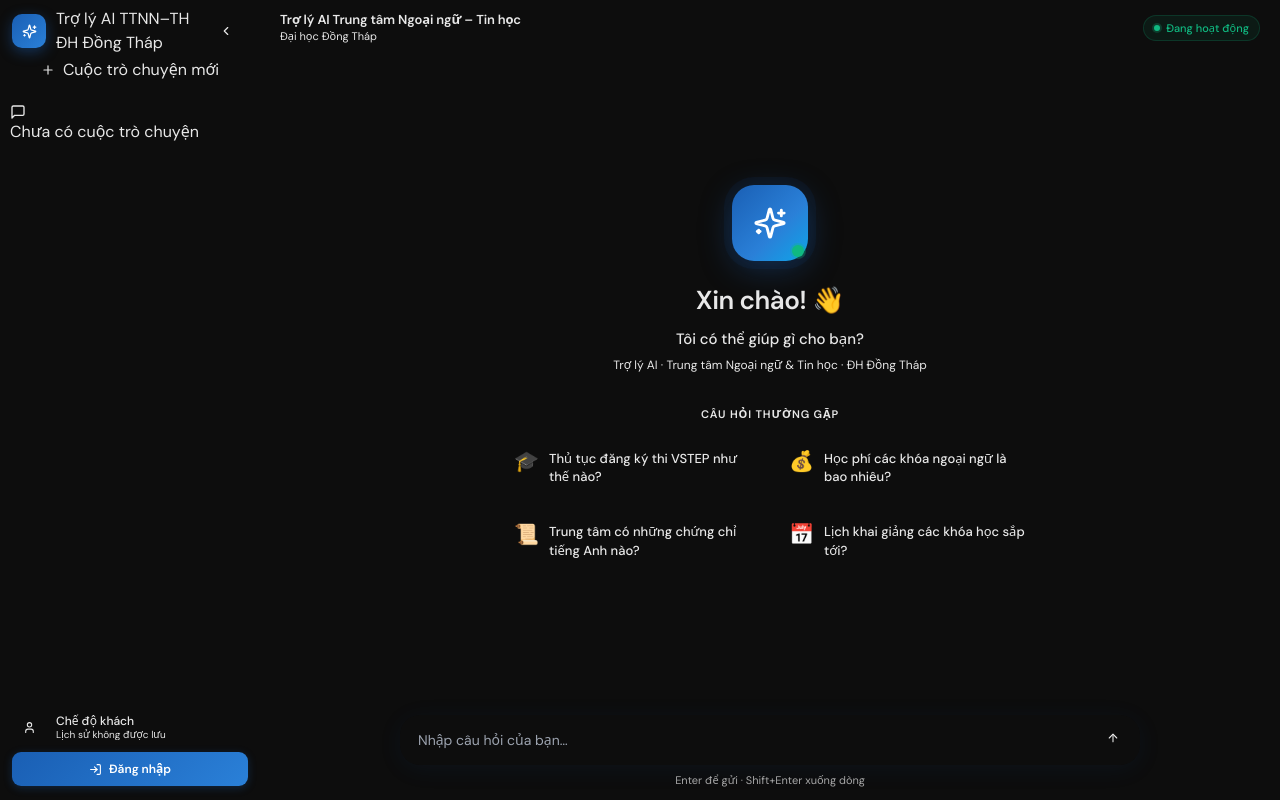
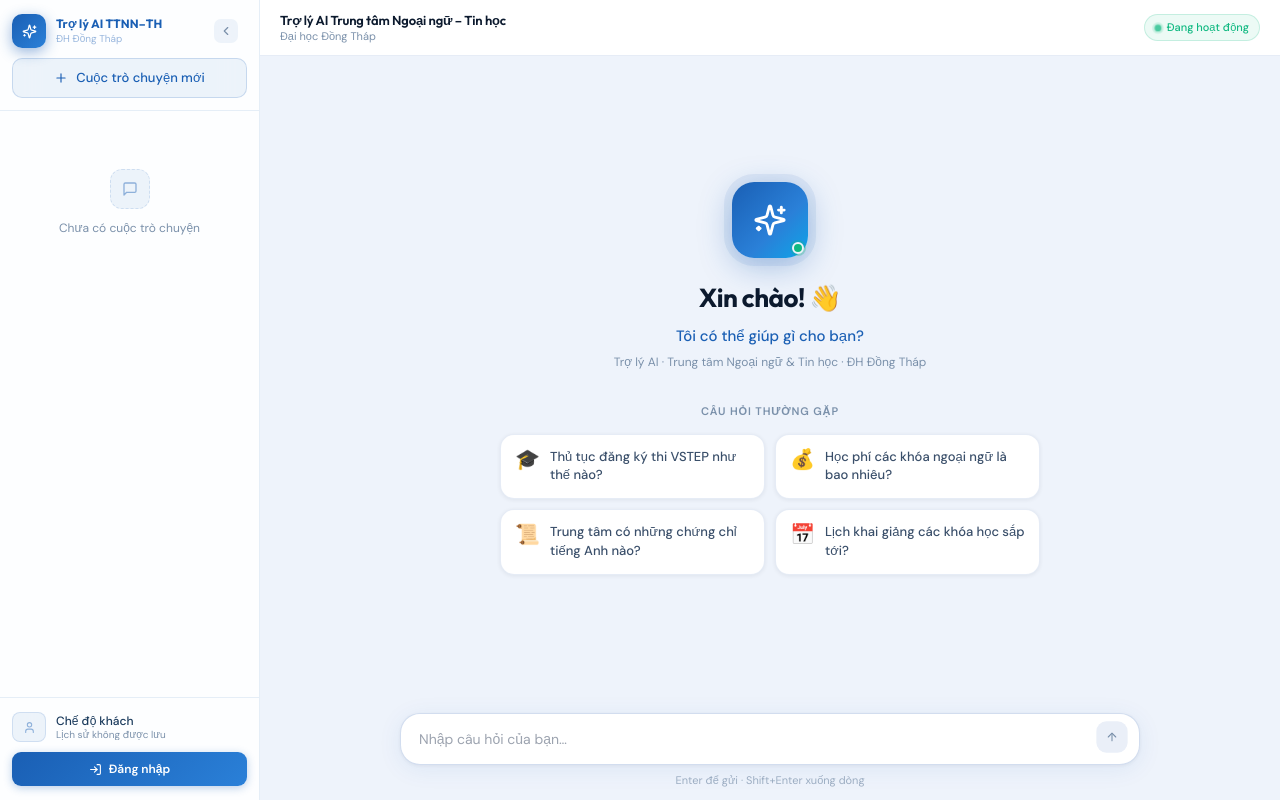
Before and after one commit to TanPhuc-source/chatbot-rag, a React (Vite) app in the folder frontend/: page / in a window 1280 px wide. Built offline with nearby package versions, Linux system fonts and the light colour scheme; the HTML template or start-up script is replaced by a standard one.

Commit message:
update index.css

```diff
--- a/frontend/src/index.css
+++ b/frontend/src/index.css
@@ -1,106 +1,140 @@
+@import url('https://fonts.googleapis.com/css2?family=Outfit:wght@300;400;500;600;700&family=DM+Sans:ital,opsz,wght@0,9..40,300;0,9..40,400;0,9..40,500;0,9..40,600;1,9..40,400&display=swap');
+
 @tailwind base;
 @tailwind components;
 @tailwind utilities;
 
-:root {
-  --font-sans: 'DM Sans', system-ui, sans-serif;
-  --font-mono: 'DM Mono', monospace;
+@layer base {
+  *, *::before, *::after { box-sizing: border-box; }
+  :root {
+    --bg-base:#eef3fb;--bg-1:#ffffff;--bg-2:#f4f7fd;--bg-3:#eaeff8;--bg-4:#dce6f5;
+    --border:rgba(50,100,180,0.12);--border-mid:rgba(50,100,180,0.22);--border-strong:rgba(50,100,180,0.38);
+    --text-primary:#0c1a2e;--text-secondary:#3a4f6a;--text-muted:#7a90aa;
+    --brand:#1a5fb4;--brand-2:#2070d0;--brand-hover:#1450a0;--brand-light:#e6f0fc;--brand-glow:rgba(26,95,180,0.18);
+    --success:#10b981;--shadow-sm:0 1px 4px rgba(12,26,46,0.07);--shadow-md:0 4px 16px rgba(12,26,46,0.10);
+    --shadow-brand:0 4px 20px rgba(26,95,180,0.28);--scrollbar-thumb:rgba(50,100,180,0.18);
+    --sb-bg:rgba(255,255,255,0.88);--sb-border:rgba(26,95,180,0.10);--sb-title:#1a5fb4;
+    --sb-sub:rgba(26,95,180,0.45);--sb-text:#1a3a5c;--sb-muted:#7a90aa;--sb-icon:rgba(26,95,180,0.45);
+    --sb-hover:rgba(26,95,180,0.05);--sb-active-bg:rgba(26,95,180,0.09);--sb-active-border:rgba(26,95,180,0.20);
+    --sb-active-text:#1a5fb4;--sb-active-icon:#1a5fb4;--sb-btn-bg:rgba(26,95,180,0.07);
+    --sb-btn-border:rgba(26,95,180,0.18);--sb-btn-text:#1a5fb4;--sb-badge-bg:rgba(26,95,180,0.07);
+    --sb-badge-border:rgba(26,95,180,0.14);--sb-badge-text:rgba(26,95,180,0.55);
+    --sb-avatar-bg:rgba(26,95,180,0.07);--sb-avatar-border:rgba(26,95,180,0.14);
+    --sb-trash:rgba(26,95,180,0.28);--sb-login-bg:rgba(26,95,180,0.08);--sb-login-border:rgba(26,95,180,0.22);
+    --sb-login-text:#1a5fb4;--sb-user-hover:rgba(26,95,180,0.05);--sb-logout:rgba(26,95,180,0.38);
+  }
+  .dark {
+    --bg-base:#07101c;--bg-1:#0d1a28;--bg-2:#122030;--bg-3:#182840;--bg-4:#1e3050;
+    --border:rgba(60,110,190,0.14);--border-mid:rgba(60,110,190,0.26);--border-strong:rgba(60,110,190,0.42);
+    --text-primary:#ddeaf8;--text-secondary:#7aa0c0;--text-muted:#3a5575;
+    --brand:#3b82f6;--brand-2:#60a5fa;--brand-hover:#2563eb;--brand-light:#182840;--brand-glow:rgba(59,130,246,0.22);
+    --success:#34d399;--shadow-sm:0 1px 4px rgba(0,0,0,0.28);--shadow-md:0 4px 16px rgba(0,0,0,0.38);
+    --shadow-brand:0 4px 20px rgba(59,130,246,0.28);--scrollbar-thumb:rgba(60,110,190,0.22);
+    --sb-bg:#060d18;--sb-border:rgba(255,255,255,0.065);--sb-title:#c0d4ee;
+    --sb-sub:rgba(192,212,238,0.42);--sb-text:#b0c8e8;--sb-muted:rgba(192,212,238,0.45);
+    --sb-icon:rgba(192,212,238,0.45);--sb-hover:rgba(255,255,255,0.05);
+    --sb-active-bg:rgba(59,130,246,0.20);--sb-active-border:rgba(59,130,246,0.28);
+    --sb-active-text:#93c5fd;--sb-active-icon:#60a5fa;--sb-btn-bg:rgba(59,130,246,0.12);
+    --sb-btn-border:rgba(59,130,246,0.28);--sb-btn-text:#93c5fd;--sb-badge-bg:rgba(255,255,255,0.06);
+    --sb-badge-border:rgba(255,255,255,0.10);--sb-badge-text:rgba(192,212,238,0.60);
+    --sb-avatar-bg:rgba(255,255,255,0.06);--sb-avatar-border:rgba(255,255,255,0.09);
+    --sb-trash:rgba(192,212,238,0.32);--sb-login-bg:rgba(59,130,246,0.12);--sb-login-border:rgba(59,130,246,0.28);
+    --sb-login-text:#93c5fd;--sb-user-hover:rgba(255,255,255,0.05);--sb-logout:rgba(192,212,238,0.40);
+  }
+  html,body,#root { height:100%;margin:0;background:var(--bg-base);color:var(--text-primary);font-family:'DM Sans',sans-serif;-webkit-font-smoothing:antialiased;transition:background-color 0.25s ease,color 0.25s ease; }
+  ::-webkit-scrollbar{width:3px}::-webkit-scrollbar-track{background:transparent}::-webkit-scrollbar-thumb{background:var(--scrollbar-thumb);border-radius:8px}
+  ::selection{background:var(--brand-glow)}
 }
 
-* {
-  box-sizing: border-box;
+html,body{overflow:hidden;width:100%;height:100%;position:fixed}
+@supports (height:100dvh){html,body,#root{height:100dvh}}
+.font-display{font-family:'Outfit',sans-serif}
+
+.bubble-user{border-radius:22px 22px 5px 22px!important;background:linear-gradient(135deg,var(--brand) 0%,var(--brand-2) 100%)!important;color:white!important;box-shadow:var(--shadow-brand)!important}
+.bubble-ai{border-radius:5px 22px 22px 22px!important;background:var(--bg-1)!important;border:1px solid var(--border)!important;box-shadow:var(--shadow-sm)!important}
+.input-glass{backdrop-filter:blur(20px);-webkit-backdrop-filter:blur(20px);background:var(--bg-1)!important;border-color:var(--border-mid)!important}
+.main-header{background:var(--bg-1)!important;border-bottom:1px solid var(--border)!important;backdrop-filter:blur(20px);-webkit-backdrop-filter:blur(20px);transition:background 0.25s ease}
+
+.sidebar-panel{background:var(--sb-bg);border-right:1px solid var(--sb-border);backdrop-filter:blur(20px);-webkit-backdrop-filter:blur(20px);transition:background 0.25s ease,border-color 0.25s ease}
+.sb-header{padding:20px 16px 16px;border-bottom:1px solid var(--sb-border)}
+.sb-logo-row{display:flex;align-items:center;justify-content:space-between;margin-bottom:14px}
+.sb-logo-icon{width:34px;height:34px;border-radius:10px;flex-shrink:0;background:linear-gradient(135deg,#1a5fb4,#2a80d8);box-shadow:0 4px 14px rgba(26,95,180,0.45);display:flex;align-items:center;justify-content:center}
+.sb-title{font-size:12px;font-weight:700;color:var(--sb-title);line-height:1.2;letter-spacing:0.01em;margin:0}
+.sb-sub{font-size:10px;color:var(--sb-sub);line-height:1.2;margin:2px 0 0}
+.sb-theme-btn{display:flex;align-items:center;gap:5px;padding:5px 9px;border-radius:8px;font-family:inherit;background:var(--sb-badge-bg);border:1px solid var(--sb-badge-border);color:var(--sb-badge-text);font-size:11px;cursor:pointer;transition:all 0.15s}
+.sb-theme-btn:hover{filter:brightness(1.15)}
+.sb-new-btn{width:100%;display:flex;align-items:center;gap:8px;padding:9px 12px;border-radius:10px;font-family:inherit;background:var(--sb-btn-bg);border:1px solid var(--sb-btn-border);color:var(--sb-btn-text);font-size:13px;font-weight:500;cursor:pointer;transition:all 0.16s}
+.sb-new-btn:hover{filter:brightness(1.12)}
+.sb-nav{flex:1;overflow-y:auto;padding:10px;display:flex;flex-direction:column;gap:4px}
+.sb-empty{text-align:center;margin-top:48px;padding:0 16px}
+.sb-empty-icon{width:40px;height:40px;border-radius:12px;margin:0 auto 10px;background:var(--sb-avatar-bg);border:1px dashed var(--sb-avatar-border);display:flex;align-items:center;justify-content:center;color:var(--sb-icon)}
+.sb-empty p{font-size:12px;color:var(--sb-muted);line-height:1.5}
+.sb-chat-item{display:flex;align-items:center;gap:8px;padding:9px 10px;border-radius:9px;cursor:pointer;transition:all 0.13s}
+.sb-chat-item:hover{background:var(--sb-hover)}
+.sb-chat-item.active{background:var(--sb-active-bg);}
+.sb-chat-icon{color:var(--sb-icon);flex-shrink:0}
+.sb-chat-item.active .sb-chat-icon{color:var(--sb-active-icon)}
+.sb-chat-title{font-size:12px;font-weight:400;color:var(--sb-text);white-space:nowrap;overflow:hidden;text-overflow:ellipsis;line-height:1.3;margin:0}
+.sb-chat-item.active .sb-chat-title{font-weight:500;color:var(--sb-active-text)}
+.sb-chat-time{font-size:10px;color:var(--sb-muted);margin:2px 0 0;line-height:1}
+.sb-trash-btn{flex-shrink:0;padding:4px;border-radius:6px;background:transparent;border:none;cursor:pointer;color:var(--sb-trash);transition:all 0.12s}
+.sb-trash-btn:hover{background:rgba(239,68,68,0.12);color:#ef4444}
+.sb-footer{padding:12px;border-top:1px solid var(--sb-border)}
+.sb-avatar{width:30px;height:30px;border-radius:8px;flex-shrink:0;background:var(--sb-avatar-bg);border:1px solid var(--sb-avatar-border);display:flex;align-items:center;justify-content:center;color:var(--sb-icon)}
+
+@keyframes pulse{0%,100%{opacity:1;transform:scale(1)}50%{opacity:0.6;transform:scale(1.2)}}
+@keyframes spin{to{transform:rotate(360deg)}}
+@keyframes slideUp{from{opacity:0;transform:translateY(14px)}to{opacity:1;transform:translateY(0)}}
+@keyframes fadeIn{from{opacity:0}to{opacity:1}}
+@keyframes dotPulse{0%,100%{transform:scale(0.55);opacity:0.4}50%{transform:scale(1);opacity:1}}
+.animate-slide-up{animation:slideUp 0.30s cubic-bezier(0.34,1.56,0.64,1) both}
+.animate-fade-in{animation:fadeIn 0.22s ease both}
+.animate-pulse-dot{animation:dotPulse 1.2s ease-in-out infinite}
+.suggest-card{transition:all 0.22s cubic-bezier(0.34,1.56,0.64,1)!important}
+.suggest-card:hover{transform:translateY(-3px) scale(1.015)!important}
+.messages-scroll{flex:1;overflow-y:auto;overflow-x:hidden;min-height:0;-webkit-overflow-scrolling:touch}
+
+.prose-chat{font-size:14px;line-height:1.72;color:var(--text-secondary)}
+.prose-chat p{margin-bottom:8px}
+.prose-chat p:last-child{margin-bottom:0}
+.prose-chat strong{color:var(--text-primary);font-weight:600}
+.prose-chat ul{list-style:disc;padding-left:20px;margin-bottom:8px}
+.prose-chat ol{list-style:decimal;padding-left:20px;margin-bottom:8px}
+.prose-chat h1,.prose-chat h2,.prose-chat h3{color:var(--text-primary);font-weight:600;margin:12px 0 4px;font-family:'Outfit',sans-serif}
+.prose-chat h1{font-size:16px}
+.prose-chat h2,.prose-chat h3{font-size:14px}
+.prose-chat code:not(pre code){background:var(--brand-light);color:var(--brand);font-size:12px;padding:2px 6px;border-radius:5px;font-family:monospace}
+.prose-chat pre{background:var(--bg-2);border:1px solid var(--border);border-radius:12px;padding:14px;margin:10px 0;overflow-x:auto}
+.prose-chat pre code{font-size:12px;font-family:monospace;color:var(--text-secondary)}
+.prose-chat blockquote{border-left:3px solid var(--brand);background:var(--brand-light);padding:4px 12px;margin:8px 0;border-radius:0 8px 8px 0;color:var(--text-secondary)}
+.prose-chat table{width:100%;font-size:12px;margin-bottom:12px;border-collapse:collapse}
+.prose-chat th{background:var(--bg-3);padding:8px 12px;text-align:left;font-weight:500;border:1px solid var(--border)}
+.prose-chat td{padding:8px 12px;border:1px solid var(--border)}
+.prose-chat a{color:var(--brand);text-decoration:underline}
+.prose-chat hr{border-color:var(--border);margin:12px 0}
+
+/* ── Smooth transitions ── */
+* { transition-timing-function: cubic-bezier(0.4,0,0.2,1); }
+
+.bubble-user, .bubble-ai {
+  transition: box-shadow 0.2s ease, transform 0.2s ease !important;
+}
+.bubble-ai:hover {
+  box-shadow: var(--shadow-md) !important;
 }
 
-body {
-  font-family: var(--font-sans);
-  background: #0d0d0d;
-  color: #e8e8e8;
-  margin: 0;
-  -webkit-font-smoothing: antialiased;
+/* Sidebar width transition */
+aside { transition: width 0.25s cubic-bezier(0.4,0,0.2,1); }
+
+/* Message appear */
+.animate-slide-up {
+  animation: slideUp 0.28s cubic-bezier(0.34,1.4,0.64,1) both;
 }
 
-/* Scrollbar */
-::-webkit-scrollbar {
-  width: 4px;
+/* Input focus ring mượt hơn */
+.input-glass {
+  transition: border-color 0.2s ease, box-shadow 0.2s ease !important;
 }
 
-::-webkit-scrollbar-track {
-  background: transparent;
-}
-
-::-webkit-scrollbar-thumb {
-  background: #2a2a2a;
-  border-radius: 4px;
-}
-
-::-webkit-scrollbar-thumb:hover {
-  background: #3a3a3a;
-}
-
-/* Markdown trong chat */
-.prose-chat {
-  font-size: 0.9rem;
-  line-height: 1.7;
-}
-
-.prose-chat p {
-  margin: 0 0 0.75rem;
-}
-
-.prose-chat p:last-child {
-  margin-bottom: 0;
-}
-
-.prose-chat ul,
-.prose-chat ol {
-  padding-left: 1.25rem;
-  margin: 0.5rem 0;
-}
-
-.prose-chat li {
-  margin: 0.2rem 0;
-}
-
-.prose-chat code {
-  font-family: var(--font-mono);
-  background: #1e1e1e;
-  border: 1px solid #2a2a2a;
-  border-radius: 4px;
-  padding: 1px 5px;
-  font-size: 0.82em;
-  color: #00e5a0;
-}
-
-.prose-chat pre {
-  background: #111;
-  border: 1px solid #2a2a2a;
-  border-radius: 8px;
-  padding: 1rem;
-  overflow-x: auto;
-  margin: 0.75rem 0;
-}
-
-.prose-chat pre code {
-  background: none;
-  border: none;
-  padding: 0;
-  color: #e8e8e8;
-  font-size: 0.85em;
-}
-
-.prose-chat strong {
-  color: #fff;
-  font-weight: 600;
-}
-
-.prose-chat a {
-  color: #00e5a0;
-  text-decoration: underline;
-}
-
-.prose-chat blockquote {
-  border-left: 3px solid #00e5a0;
-  margin: 0.75rem 0;
-  padding: 0.25rem 0 0.25rem 1rem;
-  color: #999;
-}
+/* Send button */
+button[disabled] { transition: all 0.2s ease !important; }
```
